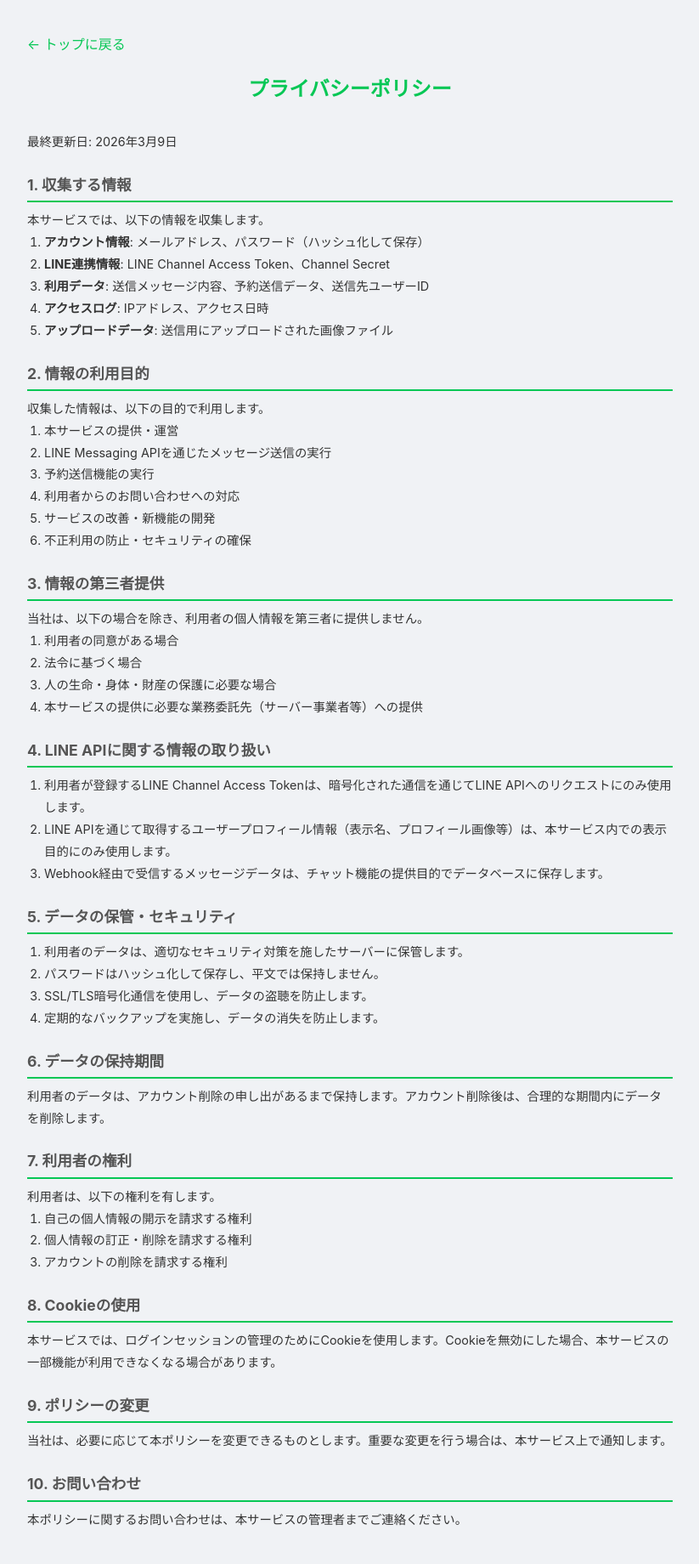
After one commit to basara0961jp/LINE-MultiSender, a Flask app: page /privacy in a window 1280 px wide. The commit adds this page. Shown: the whole page at 85% size, without its empty margins (228-1051 px from the left). Run offline with Flask 3, Linux system fonts and the light colour scheme.

Commit message:
Add terms of service and privacy policy pages
Co-Authored-By: Claude Opus 4.6 <noreply@anthropic.com>

```diff
--- a/app.py
+++ b/app.py
@@ -643,6 +643,16 @@ def friends_page():
     return render_template("friends.html")
 
 
+@app.route("/terms")
+def terms_page():
+    return render_template("terms.html")
+
+
+@app.route("/privacy")
+def privacy_page():
+    return render_template("privacy.html")
+
+
 @app.route("/api/friends")
 @login_required
 def api_friends():
--- a/templates/login.html
+++ b/templates/login.html
@@ -33,6 +33,11 @@
                 </div>
                 <button type="submit" class="login-btn">ログイン</button>
             </form>
+            <div style="text-align:center;margin-top:16px;font-size:0.8rem;color:#888;">
+                <a href="/terms" style="color:#888;text-decoration:underline;">利用規約</a>
+                <span style="margin:0 8px;">|</span>
+                <a href="/privacy" style="color:#888;text-decoration:underline;">プライバシーポリシー</a>
+            </div>
         </div>
     </div>
 </body>
--- /dev/null
+++ b/templates/privacy.html
@@ -0,0 +1,89 @@
+<!DOCTYPE html>
+<html lang="ja">
+<head>
+    <meta charset="UTF-8">
+    <meta name="viewport" content="width=device-width, initial-scale=1.0">
+    <title>プライバシーポリシー - LINE MultiSender</title>
+    <link rel="stylesheet" href="/static/style.css">
+    <style>
+        .legal-container { max-width: 800px; margin: 40px auto; padding: 0 20px; }
+        .legal-container h1 { font-size: 1.5rem; margin-bottom: 30px; }
+        .legal-container h2 { font-size: 1.1rem; margin-top: 24px; margin-bottom: 8px; }
+        .legal-container p, .legal-container li { font-size: 0.9rem; line-height: 1.8; color: #333; }
+        .legal-container ol { padding-left: 20px; }
+        .legal-container .back-link { display: inline-block; margin-bottom: 20px; color: #06c755; text-decoration: none; }
+    </style>
+</head>
+<body>
+    <div class="legal-container">
+        <a href="/" class="back-link">&larr; トップに戻る</a>
+        <h1>プライバシーポリシー</h1>
+        <p>最終更新日: 2026年3月9日</p>
+
+        <h2>1. 収集する情報</h2>
+        <p>本サービスでは、以下の情報を収集します。</p>
+        <ol>
+            <li><strong>アカウント情報</strong>: メールアドレス、パスワード（ハッシュ化して保存）</li>
+            <li><strong>LINE連携情報</strong>: LINE Channel Access Token、Channel Secret</li>
+            <li><strong>利用データ</strong>: 送信メッセージ内容、予約送信データ、送信先ユーザーID</li>
+            <li><strong>アクセスログ</strong>: IPアドレス、アクセス日時</li>
+            <li><strong>アップロードデータ</strong>: 送信用にアップロードされた画像ファイル</li>
+        </ol>
+
+        <h2>2. 情報の利用目的</h2>
+        <p>収集した情報は、以下の目的で利用します。</p>
+        <ol>
+            <li>本サービスの提供・運営</li>
+            <li>LINE Messaging APIを通じたメッセージ送信の実行</li>
+            <li>予約送信機能の実行</li>
+            <li>利用者からのお問い合わせへの対応</li>
+            <li>サービスの改善・新機能の開発</li>
+            <li>不正利用の防止・セキュリティの確保</li>
+        </ol>
+
+        <h2>3. 情報の第三者提供</h2>
+        <p>当社は、以下の場合を除き、利用者の個人情報を第三者に提供しません。</p>
+        <ol>
+            <li>利用者の同意がある場合</li>
+            <li>法令に基づく場合</li>
+            <li>人の生命・身体・財産の保護に必要な場合</li>
+            <li>本サービスの提供に必要な業務委託先（サーバー事業者等）への提供</li>
+        </ol>
+
+        <h2>4. LINE APIに関する情報の取り扱い</h2>
+        <ol>
+            <li>利用者が登録するLINE Channel Access Tokenは、暗号化された通信を通じてLINE APIへのリクエストにのみ使用します。</li>
+            <li>LINE APIを通じて取得するユーザープロフィール情報（表示名、プロフィール画像等）は、本サービス内での表示目的にのみ使用します。</li>
+            <li>Webhook経由で受信するメッセージデータは、チャット機能の提供目的でデータベースに保存します。</li>
+        </ol>
+
+        <h2>5. データの保管・セキュリティ</h2>
+        <ol>
+            <li>利用者のデータは、適切なセキュリティ対策を施したサーバーに保管します。</li>
+            <li>パスワードはハッシュ化して保存し、平文では保持しません。</li>
+            <li>SSL/TLS暗号化通信を使用し、データの盗聴を防止します。</li>
+            <li>定期的なバックアップを実施し、データの消失を防止します。</li>
+        </ol>
+
+        <h2>6. データの保持期間</h2>
+        <p>利用者のデータは、アカウント削除の申し出があるまで保持します。アカウント削除後は、合理的な期間内にデータを削除します。</p>
+
+        <h2>7. 利用者の権利</h2>
+        <p>利用者は、以下の権利を有します。</p>
+        <ol>
+            <li>自己の個人情報の開示を請求する権利</li>
+            <li>個人情報の訂正・削除を請求する権利</li>
+            <li>アカウントの削除を請求する権利</li>
+        </ol>
+
+        <h2>8. Cookieの使用</h2>
+        <p>本サービスでは、ログインセッションの管理のためにCookieを使用します。Cookieを無効にした場合、本サービスの一部機能が利用できなくなる場合があります。</p>
+
+        <h2>9. ポリシーの変更</h2>
+        <p>当社は、必要に応じて本ポリシーを変更できるものとします。重要な変更を行う場合は、本サービス上で通知します。</p>
+
+        <h2>10. お問い合わせ</h2>
+        <p>本ポリシーに関するお問い合わせは、本サービスの管理者までご連絡ください。</p>
+    </div>
+</body>
+</html>
```
Also changed, not shown: templates/terms.html (added, +89 -0 lines).
